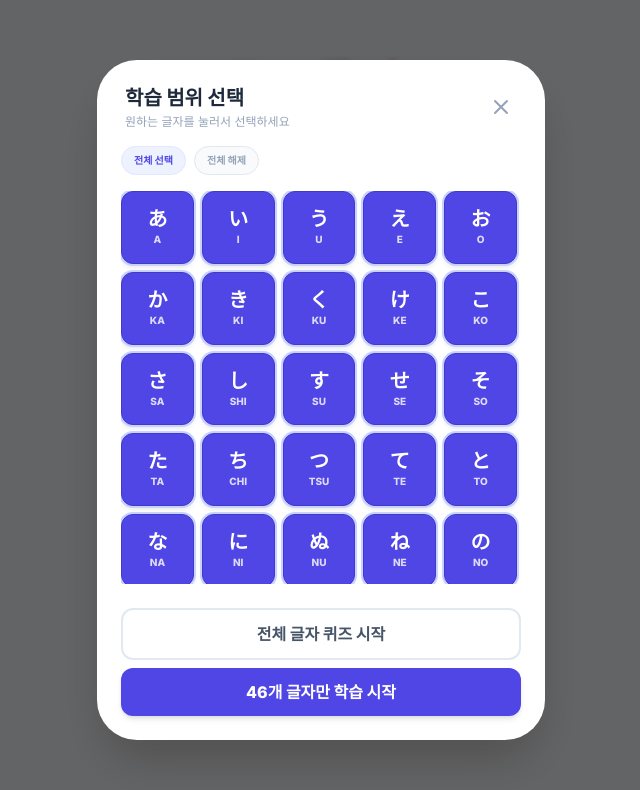
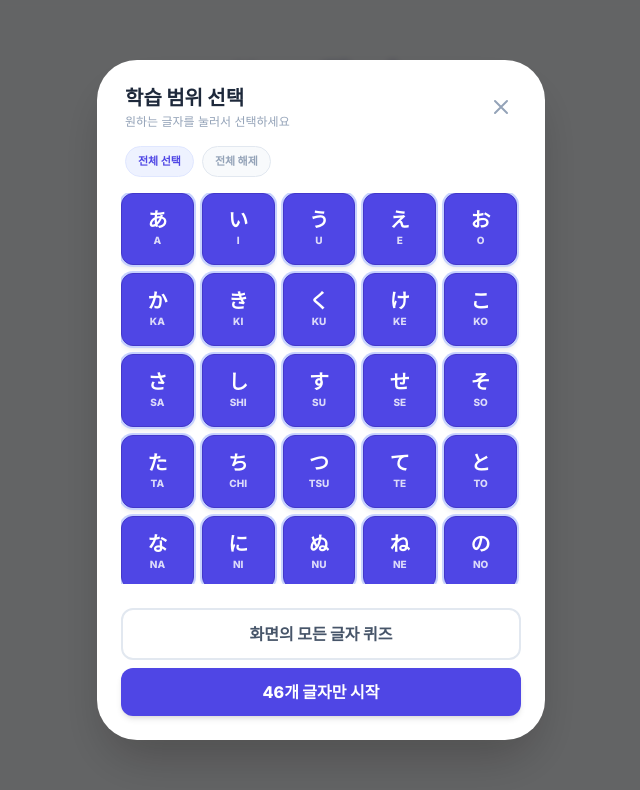
Before and after one commit to gh1224/kanaflash, a React (Vite) app: page / in a window 1280 px wide. Both pictures are taken after a click on the button "플래시카드 시작". Shown: the top 790 px of the page, without its empty margins (319-959 px from the left). Built offline with nearby package versions, Linux system fonts and the light colour scheme.

Commit message:
feat: Persist user flashcard selections
Store selected kana types, categories, and individual quiz IDs in localStorage. This ensures user preferences are retained across sessions, improving the user experience by not requiring them to reconfigure their flashcard decks each time they open the app.

```diff
--- a/App.tsx
+++ b/App.tsx
@@ -5,11 +5,36 @@ import { Button } from './components/Button';
 import { DrawingCanvas } from './components/DrawingCanvas';
 
 const App: React.FC = () => {
-  // --- State ---
+  // --- State Initialization with Persistence ---
+  const [selectedTypes, setSelectedTypes] = useState<KanaType[]>(() => {
+    const saved = localStorage.getItem('kana_selected_types');
+    try {
+      return saved ? JSON.parse(saved) : ['hiragana'];
+    } catch {
+      return ['hiragana'];
+    }
+  });
+
+  const [selectedCategories, setSelectedCategories] = useState<KanaCategory[]>(() => {
+    const saved = localStorage.getItem('kana_selected_categories');
+    try {
+      return saved ? JSON.parse(saved) : ['basic'];
+    } catch {
+      return ['basic'];
+    }
+  });
+
+  // 개별 글자 선택 범위 영속화
+  const [selectedQuizIds, setSelectedQuizIds] = useState<string[]>(() => {
+    const saved = localStorage.getItem('kana_selected_quiz_ids');
+    try {
+      return saved ? JSON.parse(saved) : [];
+    } catch {
+      return [];
+    }
+  });
+
   const [currentView, setCurrentView] = useState<View>(View.HOME);
-  const [selectedTypes, setSelectedTypes] = useState<KanaType[]>(['hiragana']);
-  const [selectedCategories, setSelectedCategories] = useState<KanaCategory[]>(['basic']);
-
   const [quizDeck, setQuizDeck] = useState<KanaItem[]>([]);
   const [currentIndex, setCurrentIndex] = useState(0);
   const [showAnswer, setShowAnswer] = useState(false);
@@ -24,7 +49,6 @@ const App: React.FC = () => {
   // Modals
   const [writingPickerOpen, setWritingPickerOpen] = useState(false);
   const [quizPickerOpen, setQuizPickerOpen] = useState(false);
-  const [tempSelectedQuizIds, setTempSelectedQuizIds] = useState<string[]>([]);
 
   // Timer
   const [timeLeft, setTimeLeft] = useState<number | null>(null);
@@ -44,6 +68,23 @@ const App: React.FC = () => {
     }
   });
 
+  // --- Persistence Sync ---
+  useEffect(() => {
+    localStorage.setItem('kana_selected_types', JSON.stringify(selectedTypes));
+  }, [selectedTypes]);
+
+  useEffect(() => {
+    localStorage.setItem('kana_selected_categories', JSON.stringify(selectedCategories));
+  }, [selectedCategories]);
+
+  useEffect(() => {
+    localStorage.setItem('kana_selected_quiz_ids', JSON.stringify(selectedQuizIds));
+  }, [selectedQuizIds]);
+
+  useEffect(() => {
+    localStorage.setItem('kana_mistakes', JSON.stringify(mistakes));
+  }, [mistakes]);
+
   // --- Browser Navigation Support ---
   const navigateTo = useCallback((view: View) => {
     window.history.pushState({ view }, '');
@@ -57,24 +98,16 @@ const App: React.FC = () => {
       } else {
         setCurrentView(View.HOME);
       }
-      // Close all modals on back button
       setWritingPickerOpen(false);
       setQuizPickerOpen(false);
     };
 
     window.addEventListener('popstate', handlePopState);
-
     if (!window.history.state) {
       window.history.replaceState({ view: View.HOME }, '');
     }
-
     return () => window.removeEventListener('popstate', handlePopState);
   }, []);
-
-  // --- Persistence ---
-  useEffect(() => {
-    localStorage.setItem('kana_mistakes', JSON.stringify(mistakes));
-  }, [mistakes]);
 
   const endQuizSession = useCallback((timeTakenOverride?: number) => {
     if (timerRef.current) clearInterval(timerRef.current);
@@ -122,7 +155,6 @@ const App: React.FC = () => {
     if (deck.length === 0) return;
     const shuffled = [...deck].sort(() => Math.random() - 0.5);
 
-    // Save for retry
     setLastSessionConfig({
       source,
       ids: deck.map(k => k.id)
@@ -153,8 +185,6 @@ const App: React.FC = () => {
 
   const handleNext = (isCorrect: boolean) => {
     const currentItem = quizDeck[currentIndex];
-
-    // Update history for undo
     setQuizHistory(prev => [...prev, isCorrect]);
 
     if (isCorrect) {
@@ -179,10 +209,7 @@ const App: React.FC = () => {
   const handlePrevious = () => {
     if (currentIndex === 0) return;
 
-    // Get the result of the previous card
     const lastResult = quizHistory[quizHistory.length - 1];
-
-    // Revert stats
     if (lastResult !== undefined) {
       if (lastResult) {
         setSessionStats(prev => ({ ...prev, correct: Math.max(0, prev.correct - 1) }));
@@ -193,29 +220,25 @@ const App: React.FC = () => {
     }
 
     setCurrentIndex(prev => prev - 1);
-    setShowAnswer(true); // Return to answer state for quick review/correction
+    setShowAnswer(true);
   };
 
   const handleRetry = () => {
     if (!lastSessionConfig) return;
-
     if (lastSessionConfig.source === 'review') {
-      // For review retry, we take the CURRENT mistake list
       startQuiz(mistakeItems, 'review');
     } else {
-      // For normal retry, we take the fixed set used in the last session
       const retryDeck = allKana.filter(k => lastSessionConfig.ids.includes(k.id));
       startQuiz(retryDeck, 'normal');
     }
   };
 
   const toggleQuizItem = (id: string) => {
-    setTempSelectedQuizIds(prev =>
+    setSelectedQuizIds(prev =>
       prev.includes(id) ? prev.filter(i => i !== id) : [...prev, id]
     );
   };
 
-  // --- Sub-renderers ---
   const renderHome = () => (
     <div className="flex flex-col gap-6 p-6 max-w-md mx-auto animate-in fade-in slide-in-from-bottom-4 duration-500 pb-12">
       <header className="text-center mt-8 mb-4">
@@ -257,7 +280,10 @@ const App: React.FC = () => {
 
         <div className="flex flex-col gap-2 mt-2">
           <Button disabled={activePool.length === 0} onClick={() => {
-            setTempSelectedQuizIds(activePool.map(k => k.id));
+            // 처음 켜거나 아무것도 선택 안된 경우에만 전체 선택으로 초기화
+            if (selectedQuizIds.length === 0) {
+              setSelectedQuizIds(activePool.map(k => k.id));
+            }
             setQuizPickerOpen(true);
           }}>플래시카드 시작</Button>
           <Button variant="secondary" disabled={activePool.length === 0} onClick={() => setWritingPickerOpen(true)}>쓰기 연습</Button>
@@ -279,7 +305,11 @@ const App: React.FC = () => {
 
   const renderQuizPicker = () => {
     if (!quizPickerOpen) return null;
-    const selectedCount = tempSelectedQuizIds.length;
+
+    // 현재 활성화된 풀 중에서 선택된 것들만 필터링
+    const currentlySelectedInPool = activePool.filter(k => selectedQuizIds.includes(k.id));
+    const selectedCount = currentlySelectedInPool.length;
+
     return (
       <div className="fixed inset-0 bg-black/60 z-50 flex items-center justify-center p-4 backdrop-blur-sm animate-in fade-in duration-200">
         <div className="bg-white w-full max-w-md rounded-[2.5rem] shadow-2xl p-6 flex flex-col max-h-[85vh] animate-in zoom-in-95 duration-200">
@@ -293,14 +323,33 @@ const App: React.FC = () => {
             </button>
           </div>
 
-          <div className="flex gap-2 mb-4">
-            <button onClick={() => setTempSelectedQuizIds(activePool.map(k => k.id))} className="text-[10px] font-bold text-indigo-600 bg-indigo-50 px-3 py-1.5 rounded-full border border-indigo-100">전체 선택</button>
-            <button onClick={() => setTempSelectedQuizIds([])} className="text-[10px] font-bold text-slate-400 bg-slate-50 px-3 py-1.5 rounded-full border border-slate-200">전체 해제</button>
+          {/* 전체 선택/해제 버튼 바 */}
+          <div className="flex gap-2 mb-4 px-1">
+            <button
+              onClick={() => {
+                const allActiveIds = activePool.map(k => k.id);
+                // 기존 선택에 현재 풀의 모든 ID를 합집합 (중복제거)
+                setSelectedQuizIds(prev => Array.from(new Set([...prev, ...allActiveIds])));
+              }}
+              className="text-[11px] font-bold text-indigo-600 bg-indigo-50 px-3 py-1.5 rounded-full border border-indigo-100 active:scale-95 transition-transform"
+            >
+              전체 선택
+            </button>
+            <button
+              onClick={() => {
+                const allActiveIds = activePool.map(k => k.id);
+                // 기존 선택에서 현재 풀의 ID들만 차집합으로 제거
+                setSelectedQuizIds(prev => prev.filter(id => !allActiveIds.includes(id)));
+              }}
+              className="text-[11px] font-bold text-slate-400 bg-slate-50 px-3 py-1.5 rounded-full border border-slate-200 active:scale-95 transition-transform"
+            >
+              전체 해제
+            </button>
           </div>
 
           <div className="overflow-y-auto flex-1 grid grid-cols-5 gap-2 pr-1 scrollbar-hide">
             {activePool.map((k) => {
-              const isSelected = tempSelectedQuizIds.includes(k.id);
+              const isSelected = selectedQuizIds.includes(k.id);
               return (
                 <button
                   key={k.id}
@@ -313,11 +362,10 @@ const App: React.FC = () => {
               );
             })}
           </div>
-
           <div className="mt-6 flex flex-col gap-2">
-            <Button disabled={activePool.length === 0} onClick={() => startQuiz(activePool, 'normal')} variant="outline">전체 글자 퀴즈 시작</Button>
-            <Button disabled={selectedCount === 0} onClick={() => startQuiz(activePool.filter(k => tempSelectedQuizIds.includes(k.id)), 'normal')}>
-              {selectedCount}개 글자만 학습 시작
+            <Button disabled={activePool.length === 0} onClick={() => startQuiz(activePool, 'normal')} variant="outline">화면의 모든 글자 퀴즈</Button>
+            <Button disabled={selectedCount === 0} onClick={() => startQuiz(currentlySelectedInPool, 'normal')}>
+              {selectedCount}개 글자만 시작
             </Button>
           </div>
         </div>
@@ -339,11 +387,7 @@ const App: React.FC = () => {
           <div className="overflow-y-auto flex-1 grid grid-cols-5 gap-2 pr-1 scrollbar-hide">
             <button onClick={() => startWriting(activePool, 0)} className="col-span-5 bg-indigo-50 text-indigo-700 py-3 rounded-xl font-bold mb-2 border-2 border-indigo-100 text-sm active:scale-[0.98] transition-transform">처음부터 순서대로 시작</button>
             {activePool.map((k, idx) => (
-              <button
-                key={k.id}
-                onClick={() => startWriting(activePool, idx)}
-                className={`aspect-square flex flex-col items-center justify-center rounded-xl transition-all border active:scale-95 ${currentIndex === idx && currentView === View.WRITING ? 'bg-indigo-600 text-white border-indigo-700 shadow-md' : 'bg-slate-50 text-slate-600 border-slate-100 hover:bg-indigo-50 hover:text-indigo-600'}`}
-              >
+              <button key={k.id} onClick={() => startWriting(activePool, idx)} className={`aspect-square flex flex-col items-center justify-center rounded-xl transition-all border active:scale-95 ${currentIndex === idx && currentView === View.WRITING ? 'bg-indigo-600 text-white border-indigo-700 shadow-md' : 'bg-slate-50 text-slate-600 border-slate-100 hover:bg-indigo-50 hover:text-indigo-600'}`}>
                 <span className="text-xl font-bold font-kana leading-none">{k.char}</span>
                 <span className={`text-[10px] uppercase font-black mt-1 ${currentIndex === idx && currentView === View.WRITING ? 'opacity-80' : 'opacity-50'}`}>{k.romaji}</span>
               </button>
@@ -356,9 +400,8 @@ const App: React.FC = () => {
 
   const renderQuiz = () => {
     const item = quizDeck[currentIndex];
+    if (!item) return null;
     const timeProgress = timeLeft !== null ? (timeLeft / initialTime) * 100 : 100;
-
-    // 요음(2글자)인 경우 글자 크기를 줄여서 박스 안에 맞춤
     const kanaFontSize = item.char.length > 1 ? 'text-[min(22vw,5.5rem)]' : 'text-[min(35vw,8.5rem)]';
 
     return (
@@ -367,11 +410,9 @@ const App: React.FC = () => {
           <div className={`h-full transition-all duration-1000 ease-linear ${timeLeft && timeLeft < 10 ? 'bg-rose-500' : 'bg-indigo-500'}`} style={{ width: `${timeProgress}%` }} />
         </div>
         <div className="p-4 flex items-center justify-between">
-          <div className="flex items-center gap-2">
-            <button onClick={() => { window.history.back(); setTimeLeft(null); }} className="text-slate-400 p-2 active:scale-90 transition-transform">
-              <svg xmlns="http://www.w3.org/2000/svg" className="h-6 w-6" fill="none" viewBox="0 0 24 24" stroke="currentColor"><path strokeLinecap="round" strokeLinejoin="round" strokeWidth={2} d="M6 18L18 6M6 6l12 12" /></svg>
-            </button>
-          </div>
+          <button onClick={() => { window.history.back(); setTimeLeft(null); }} className="text-slate-400 p-2 active:scale-90 transition-transform">
+            <svg xmlns="http://www.w3.org/2000/svg" className="h-6 w-6" fill="none" viewBox="0 0 24 24" stroke="currentColor"><path strokeLinecap="round" strokeLinejoin="round" strokeWidth={2} d="M6 18L18 6M6 6l12 12" /></svg>
+          </button>
           <span className={`text-sm font-black ${timeLeft && timeLeft < 10 ? 'text-rose-600 animate-pulse' : 'text-slate-600'}`}>{timeLeft}초 남음</span>
           <span className="text-xs font-bold text-slate-400">{currentIndex + 1}/{quizDeck.length}</span>
         </div>
@@ -383,14 +424,24 @@ const App: React.FC = () => {
             {showAnswer && <span className="text-3xl font-black text-indigo-600 uppercase tracking-widest mt-6 animate-in zoom-in">{item.romaji}</span>}
           </div>
         </div>
-        <div className="p-8 pb-8 bg-white rounded-t-[3rem] shadow-2xl flex flex-col gap-3">
+
+        {/* Quiz Action Area */}
+        <div className="p-8 pb-10 bg-white rounded-t-[3rem] shadow-2xl flex flex-col gap-4">
           {currentIndex > 0 && (
-            <Button variant="outline" onClick={handlePrevious} className="w-full py-3 text-sm border-slate-100 text-slate-400 hover:text-indigo-500 hover:border-indigo-100">
-              <svg xmlns="http://www.w3.org/2000/svg" className="h-4 w-4" fill="none" viewBox="0 0 24 24" stroke="currentColor"><path strokeLinecap="round" strokeLinejoin="round" strokeWidth={2} d="M10 19l-7-7m0 0l7-7m-7 7h18" /></svg>
+            <Button
+              variant="outline"
+              onClick={handlePrevious}
+              className="w-full py-3 text-sm border-slate-100 text-slate-400 hover:text-indigo-500 hover:border-indigo-100 animate-in fade-in slide-in-from-bottom-2"
+            >
+              <svg xmlns="http://www.w3.org/2000/svg" className="h-4 w-4" fill="none" viewBox="0 0 24 24" stroke="currentColor">
+                <path strokeLinecap="round" strokeLinejoin="round" strokeWidth={2} d="M10 19l-7-7m0 0l7-7m-7 7h18" />
+              </svg>
               이전 단어
             </Button>
           )}
-          {!showAnswer ? <Button onClick={() => setShowAnswer(true)} className="w-full py-5 text-xl">정답 확인</Button> : (
+          {!showAnswer ? (
+            <Button onClick={() => setShowAnswer(true)} className="w-full py-5 text-xl">정답 확인</Button>
+          ) : (
             <div className="grid grid-cols-2 gap-4">
               <Button variant="danger" onClick={() => handleNext(false)} className="py-5">몰라요</Button>
               <Button variant="success" onClick={() => handleNext(true)} className="py-5">알아요</Button>
@@ -403,7 +454,6 @@ const App: React.FC = () => {
 
   const renderSummary = () => {
     const showRetry = lastSessionConfig && (lastSessionConfig.source === 'normal' || (lastSessionConfig.source === 'review' && mistakeItems.length > 0));
-
     return (
       <div className="flex flex-col h-screen max-w-md mx-auto bg-slate-50 overflow-hidden items-center justify-center p-6 text-center animate-in fade-in duration-500">
         <div className="bg-indigo-100 text-indigo-600 w-16 h-16 rounded-full flex items-center justify-center mb-4">
@@ -411,14 +461,13 @@ const App: React.FC = () => {
         </div>
         <h2 className="text-3xl font-extrabold text-indigo-900 mb-2">학습 결과</h2>
         <p className="text-slate-500 mb-8 font-medium">수고하셨습니다! 오늘의 학습 성과입니다.</p>
-
         <div className="w-full grid grid-cols-1 gap-4 mb-10">
           <div className="grid grid-cols-2 gap-4">
-            <div className="bg-white p-6 rounded-3xl shadow-sm border border-slate-100 flex flex-col justify-center">
+            <div className="bg-white p-6 rounded-3xl shadow-sm border border-slate-100">
               <p className="text-slate-400 text-xs font-bold uppercase mb-1">전체 글자수</p>
               <p className="text-3xl font-black text-slate-800">{quizDeck.length}</p>
             </div>
-            <div className="bg-white p-6 rounded-3xl shadow-sm border border-slate-100 flex flex-col justify-center">
+            <div className="bg-white p-6 rounded-3xl shadow-sm border border-slate-100">
               <p className="text-indigo-400 text-xs font-bold uppercase mb-1">소요 시간</p>
               <p className="text-2xl font-black text-indigo-700">{formatTime(sessionTimeTaken)}</p>
             </div>
@@ -438,7 +487,6 @@ const App: React.FC = () => {
             </div>
           </div>
         </div>
-
         <div className={`w-full grid ${showRetry ? 'grid-cols-2' : 'grid-cols-1'} gap-4`}>
           {showRetry && <Button variant="outline" className="py-4 text-lg" onClick={handleRetry}>다시 학습하기</Button>}
           <Button className="py-4 text-lg" onClick={() => navigateTo(View.HOME)}>홈으로</Button>
@@ -450,7 +498,7 @@ const App: React.FC = () => {
   const renderReview = () => (
     <div className="p-6 max-w-md mx-auto animate-in slide-in-from-right duration-300 min-h-screen bg-slate-50 pb-20">
       <div className="flex items-center gap-4 mb-8">
-        <button onClick={() => window.history.back()} className="p-2 bg-white rounded-xl shadow-sm border border-slate-100 transition-colors active:bg-slate-50"><svg xmlns="http://www.w3.org/2000/svg" className="h-6 w-6 text-slate-600" fill="none" viewBox="0 0 24 24" stroke="currentColor"><path strokeLinecap="round" strokeLinejoin="round" strokeWidth={2} d="M15 19l-7-7 7-7" /></svg></button>
+        <button onClick={() => window.history.back()} className="p-2 bg-white rounded-xl shadow-sm border border-slate-100"><svg xmlns="http://www.w3.org/2000/svg" className="h-6 w-6 text-slate-600" fill="none" viewBox="0 0 24 24" stroke="currentColor"><path strokeLinecap="round" strokeLinejoin="round" strokeWidth={2} d="M15 19l-7-7 7-7" /></svg></button>
         <h2 className="text-2xl font-bold text-slate-800">복습 목록</h2>
       </div>
       {mistakeItems.length === 0 ? (
@@ -459,15 +507,13 @@ const App: React.FC = () => {
         <div className="flex flex-col gap-4">
           <div className="grid grid-cols-2 gap-3">
             {mistakeItems.map(item => (
-              <div key={item.id} className="bg-white p-4 rounded-2xl border border-slate-100 shadow-sm flex items-center justify-between group animate-in zoom-in duration-200">
+              <div key={item.id} className="bg-white p-4 rounded-2xl border border-slate-100 shadow-sm flex items-center justify-between animate-in zoom-in duration-200">
                 <div className="flex items-center gap-3"><span className="text-3xl font-bold text-indigo-900 font-kana">{item.char}</span><span className="text-[10px] text-indigo-400 uppercase font-black tracking-widest">{item.romaji}</span></div>
-                <button onClick={() => setMistakes(prev => prev.filter(mId => mId !== item.id))} className="p-1.5 text-slate-300 hover:text-rose-500 hover:bg-rose-50 rounded-lg transition-all"><svg xmlns="http://www.w3.org/2000/svg" className="h-4 w-4" viewBox="0 0 20 20" fill="currentColor"><path fillRule="evenodd" d="M4.293 4.293a1 1 0 011.414 0L10 8.586l4.293-4.293a1 1 0 111.414 1.414L11.414 10l4.293 4.293a1 1 0 01-1.414 1.414L10 11.414l-4.293 4.293a1 1 0 01-1.414-1.414L8.586 10 4.293 5.707a1 1 0 010-1.414z" clipRule="evenodd" /></svg></button>
+                <button onClick={() => setMistakes(prev => prev.filter(mId => mId !== item.id))} className="p-1.5 text-slate-300 hover:text-rose-500 rounded-lg"><svg xmlns="http://www.w3.org/2000/svg" className="h-4 w-4" viewBox="0 0 20 20" fill="currentColor"><path fillRule="evenodd" d="M4.293 4.293a1 1 0 011.414 0L10 8.586l4.293-4.293a1 1 0 111.414 1.414L11.414 10l4.293 4.293a1 1 0 01-1.414 1.414L10 11.414l-4.293 4.293a1 1 0 01-1.414-1.414L8.586 10 4.293 5.707a1 1 0 010-1.414z" clipRule="evenodd" /></svg></button>
               </div>
             ))}
           </div>
-          <div className="flex flex-col gap-3 mt-6">
-            <Button variant="danger" onClick={() => startQuiz(mistakeItems, 'review')}>복습 시작하기</Button>
-          </div>
+          <Button variant="danger" className="mt-6" onClick={() => startQuiz(mistakeItems, 'review')}>복습 시작하기</Button>
         </div>
       )}
     </div>
@@ -480,9 +526,7 @@ const App: React.FC = () => {
         <div className="p-4 flex items-center justify-between bg-white border-b border-slate-100">
           <button onClick={() => window.history.back()} className="text-slate-400 p-2"><svg xmlns="http://www.w3.org/2000/svg" className="h-6 w-6" fill="none" viewBox="0 0 24 24" stroke="currentColor"><path strokeLinecap="round" strokeLinejoin="round" strokeWidth={2} d="M6 18L18 6M6 6l12 12" /></svg></button>
           <span className="text-lg font-bold text-slate-800">쓰기: <span className="text-indigo-600 uppercase ml-1 font-black">{item?.romaji}</span></span>
-          <button onClick={() => setWritingPickerOpen(true)} className="text-slate-400 p-2 hover:bg-slate-50 rounded-xl transition-colors">
-            <svg xmlns="http://www.w3.org/2000/svg" className="h-6 w-6" fill="none" viewBox="0 0 24 24" stroke="currentColor"><path strokeLinecap="round" strokeLinejoin="round" strokeWidth={2} d="M4 6h16M4 12h16m-7 6h7" /></svg>
-          </button>
+          <button onClick={() => setWritingPickerOpen(true)} className="text-slate-400 p-2 hover:bg-slate-50 rounded-xl transition-colors"><svg xmlns="http://www.w3.org/2000/svg" className="h-6 w-6" fill="none" viewBox="0 0 24 24" stroke="currentColor"><path strokeLinecap="round" strokeLinejoin="round" strokeWidth={2} d="M4 6h16M4 12h16m-7 6h7" /></svg></button>
         </div>
         {item ? (
           <>
```
